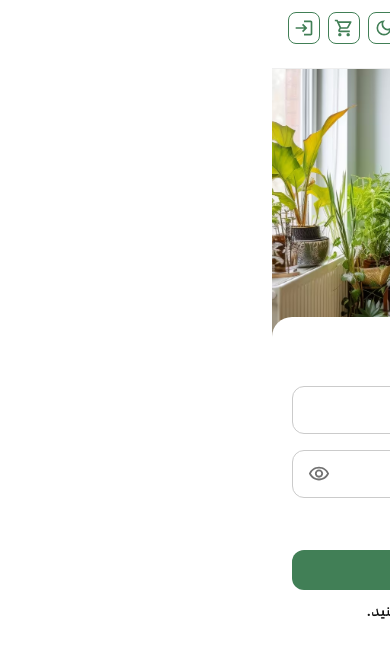
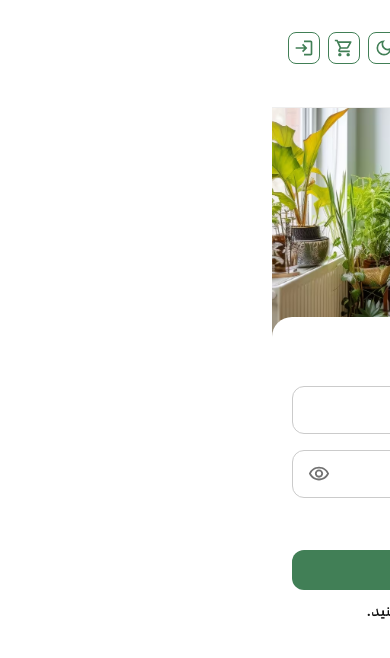
Before and after one commit to alisadeghi192/nextjs-full-stack-ecommerce-giahland, a Next.js app: page /login-register in a window 390 px wide. Shown: the top 658 px of the page. Built offline with nearby package versions, Linux system fonts and the light colour scheme.

Commit message:
refactor(mobile-nav): use consistent height values (108/98) and clean transition

```diff
--- a/src/components/shared/layout/public/MobileNav.tsx
+++ b/src/components/shared/layout/public/MobileNav.tsx
@@ -11,18 +11,25 @@ interface MobileNavProps {
   hasSearchInput: boolean;
 }
 
-export default function MobileNav({ isScrolled, hasSearchInput }: MobileNavProps) {
+export default function MobileNav({
+  isScrolled,
+  hasSearchInput,
+}: MobileNavProps) {
   const [isCartOpen, setIsCartOpen] = useState(false);
-  const headerHeight = isScrolled ? 107 : 117;
+  const headerHeight = isScrolled ? 98 : 108;
 
   const toggleCart = () => setIsCartOpen((prev) => !prev);
   const closeCart = () => setIsCartOpen(false);
 
   return (
-    <nav className="border-neutral3 border-b bg-white py-3 md:hidden">
-      <div className={`container flex flex-col gap-y-3 ${isScrolled ? "gap-y-2.5!" : ""}`}>
-        <div className="flex items-center justify-between">
-          <div className="flex items-center gap-3">
+    <nav
+      className={`border-neutral3 h-27 border-b bg-white ${isScrolled ? "h-24.5!" : ""} flex items-center md:hidden transition-all`}
+    >
+      <div className="container flex flex-col">
+        <div
+          className={`mb-3 flex items-center justify-between ${isScrolled ? "mb-2.5!" : ""} transition-all`}
+        >
+          <div className="flex items-center gap-x-3">
             <MobileMenu />
             <Logo pageSize="mobile" />
           </div>
@@ -34,7 +41,12 @@ export default function MobileNav({ isScrolled, hasSearchInput }: MobileNavProps
         <MobileCartModal isOpen={isCartOpen} onClose={closeCart} />
       </div>
 
-      <Overlay isOpen={isCartOpen} onClose={closeCart} topOffset={headerHeight} zIndex={30} />
+      <Overlay
+        isOpen={isCartOpen}
+        onClose={closeCart}
+        topOffset={headerHeight}
+        zIndex={30}
+      />
     </nav>
   );
 }
```
